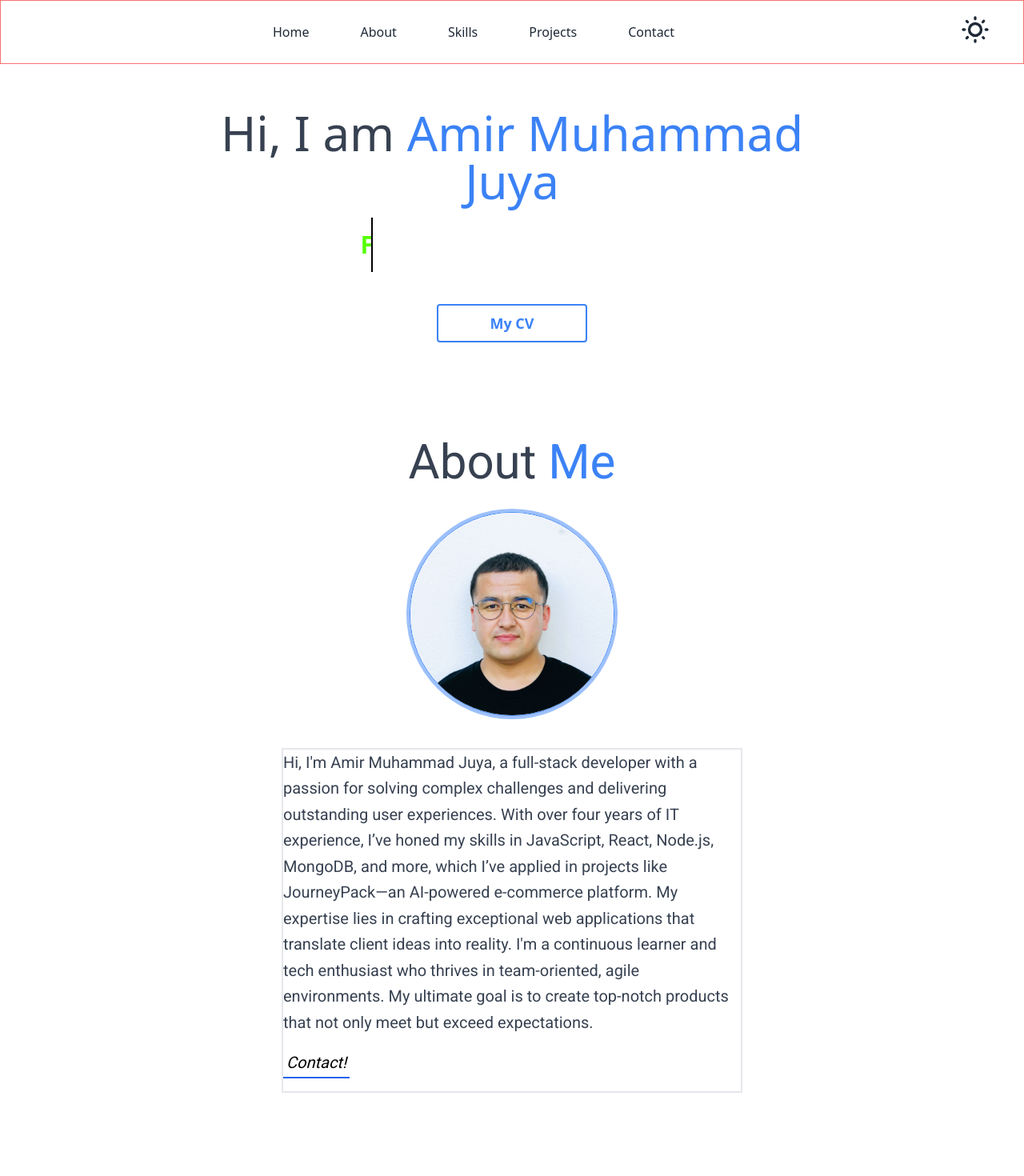
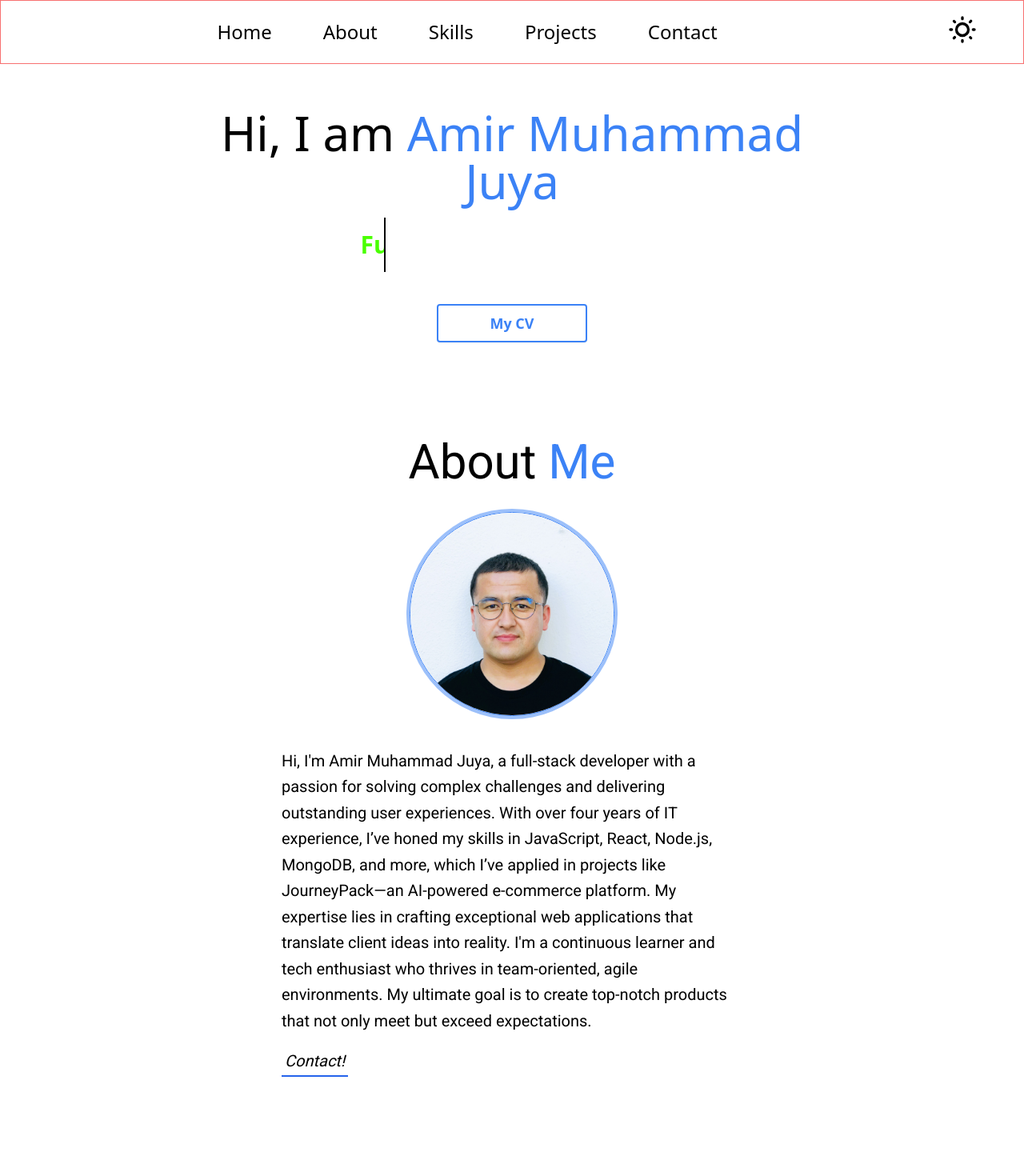
Before and after one commit to juyaamir/portfolio, a React (Vite) app: page / in a window 1280 px wide. Shown: the top 1470 px of the page at 80% size. Built offline with nearby package versions, Linux system fonts and the light colour scheme.

Commit message:
Theme toggle is added

```diff
--- a/src/App.jsx
+++ b/src/App.jsx
@@ -1,10 +1,12 @@
-import React from 'react'
-import MainLayout from './components/layout/MainLayout'
-
+import React from 'react';
+import MainLayout from './components/layout/MainLayout';
+import { ThemeProvider } from './components/common/ThemeContext';
 const App = () => {
   return (
-      <MainLayout />
-  )
-}
+    <ThemeProvider>
+        <MainLayout />
+    </ThemeProvider>
+  );
+};
 
-export default App
+export default App;
--- a/src/components/common/Footer.jsx
+++ b/src/components/common/Footer.jsx
@@ -16,7 +16,7 @@ const Footer = () => {
     };
   }, [])
   return (
-    <footer className='text-center p-10 text-gray-600 text-xl mt-8 foot-display'>
+    <footer className='text-center p-10 text-gray-500 text-xl mt-8 foot-display'>
 
         <p>&copy; 2024 | Designed & Coded with <FaHeart className='text-red-600 text-2xl inline'/> by <Link to="https://www.linkedin.com/in/amj2/" target="_blank" rel="noreferrer" className='hover:underline'>Amir Muhammad Juya</Link>
         </p>
--- a/src/components/common/Navbar.jsx
+++ b/src/components/common/Navbar.jsx
@@ -1,23 +1,35 @@
+import React, { useContext } from 'react';
+import { HashLink as Link } from 'react-router-hash-link';
+import ThemeIcon from './ThemeIcon';
+import styled, { ThemeProvider as StyledThemeProvider } from 'styled-components';
+import { ThemeContext } from './ThemeContext';
 
-import { HashLink as Link } from 'react-router-hash-link'
-import ThemeController from './ThemeController'
+const NavStyle = styled.nav`
+  background-color: ${props => props.theme.body};
+  color: ${props => props.theme.text};
+`;
 
 const Navbar = () => {
+  const { theme, toggleTheme } = useContext(ThemeContext);
 
   return (
-    <nav>
+    <StyledThemeProvider theme={theme}>
+      <NavStyle>
         <ul className='flex flex-row flex-wrap items-center gap-8 border border-red-400 p-4'>
-        <div className='flex flex-row  flex-wrap justify-center flex-grow gap-16'>
+          <div className='flex flex-row flex-wrap justify-center flex-grow gap-16 lg:text-2xl md:text-xl'>
             <li><Link smooth to='#home'>Home</Link></li>
             <li><Link smooth to='#about'>About</Link></li>
             <li><Link smooth to='#skills'>Skills</Link></li>
             <li><Link smooth to='#projects'>Projects</Link></li>
             <li><Link smooth to='#contact'>Contact</Link></li>
           </div>
-        <li className='mr-6'><ThemeController /></li>
+          <li className='mx-auto lg:mr-10 md:mr-4'>
+            <ThemeIcon toggleTheme={toggleTheme} />
+          </li>
         </ul>
-    </nav>
-  )
-}
+      </NavStyle>
+    </StyledThemeProvider>
+  );
+};
 
-export default Navbar
+export default Navbar;
--- /dev/null
+++ b/src/components/common/Skeletons.jsx
@@ -0,0 +1,14 @@
+import React from 'react'
+
+const Skeletons = () => {
+  return (
+    <div className="flex w-52 flex-col gap-4">
+        <div className="skeleton h-32 w-full"></div>
+        <div className="skeleton h-4 w-full"></div>
+        <div className="skeleton h-4 w-full"></div>
+        <div className="skeleton h-4 w-full"></div>
+</div>
+  )
+}
+
+export default Skeletons
--- /dev/null
+++ b/src/components/common/ThemeContext.jsx
@@ -0,0 +1,27 @@
+import React, { createContext, useState } from 'react';
+
+const light = {
+  body: '#fff',
+  text: '#000'
+};
+
+const dark = {
+  body: '#000',
+  text: '#fff'
+};
+
+export const ThemeContext = createContext();
+
+export const ThemeProvider = ({ children }) => {
+  const [theme, setTheme] = useState(light);
+
+  const toggleTheme = () => {
+    setTheme(theme === light ? dark : light);
+  };
+
+  return (
+    <ThemeContext.Provider value={{ theme, toggleTheme }}>
+      {children}
+    </ThemeContext.Provider>
+  );
+};
--- a/src/components/common/ThemeController.jsx
+++ /dev/null
@@ -1,31 +0,0 @@
-import React from 'react'
-
-const ThemeController = () => {
-  return (
-    <div>
-    <label className="swap swap-rotate">
-    {/* this hidden checkbox controls the state */}
-    <input type="checkbox" className="theme-controller" value="synthwave" />
-
-    {/* sun icon */}
-    <svg
-      className="swap-off h-10 w-10 fill-current"
-      xmlns="http://www.w3.org/2000/svg"
-      viewBox="0 0 24 24">
-      <path
-        d="M5.64,17l-.71.71a1,1,0,0,0,0,1.41,1,1,0,0,0,1.41,0l.71-.71A1,1,0,0,0,5.64,17ZM5,12a1,1,0,0,0-1-1H3a1,1,0,0,0,0,2H4A1,1,0,0,0,5,12Zm7-7a1,1,0,0,0,1-1V3a1,1,0,0,0-2,0V4A1,1,0,0,0,12,5ZM5.64,7.05a1,1,0,0,0,.7.29,1,1,0,0,0,.71-.29,1,1,0,0,0,0-1.41l-.71-.71A1,1,0,0,0,4.93,6.34Zm12,.29a1,1,0,0,0,.7-.29l.71-.71a1,1,0,1,0-1.41-1.41L17,5.64a1,1,0,0,0,0,1.41A1,1,0,0,0,17.66,7.34ZM21,11H20a1,1,0,0,0,0,2h1a1,1,0,0,0,0-2Zm-9,8a1,1,0,0,0-1,1v1a1,1,0,0,0,2,0V20A1,1,0,0,0,12,19ZM18.36,17A1,1,0,0,0,17,18.36l.71.71a1,1,0,0,0,1.41,0,1,1,0,0,0,0-1.41ZM12,6.5A5.5,5.5,0,1,0,17.5,12,5.51,5.51,0,0,0,12,6.5Zm0,9A3.5,3.5,0,1,1,15.5,12,3.5,3.5,0,0,1,12,15.5Z" />
-    </svg>
-
-    {/* moon icon */}
-    <svg
-      className="swap-on h-10 w-10 fill-current"
-      xmlns="http://www.w3.org/2000/svg"
-      viewBox="0 0 24 24">
-      <path
-        d="M21.64,13a1,1,0,0,0-1.05-.14,8.05,8.05,0,0,1-3.37.73A8.15,8.15,0,0,1,9.08,5.49a8.59,8.59,0,0,1,.25-2A1,1,0,0,0,8,2.36,10.14,10.14,0,1,0,22,14.05,1,1,0,0,0,21.64,13Zm-9.5,6.69A8.14,8.14,0,0,1,7.08,5.22v.27A10.15,10.15,0,0,0,17.22,15.63a9.79,9.79,0,0,0,2.1-.22A8.11,8.11,0,0,1,12.14,19.73Z" />
-    </svg>
-  </label></div>
-  )
-}
-
-export default ThemeController
--- /dev/null
+++ b/src/components/common/ThemeIcon.jsx
@@ -0,0 +1,36 @@
+import React from 'react';
+
+const ThemeIcon = ({ toggleTheme }) => {
+  return (
+    <div>
+      <label className="swap swap-rotate">
+        {/* this hidden checkbox controls the state */}
+        <input
+          type="checkbox"
+          className="theme-controller"
+          onChange={toggleTheme}
+        />
+
+        {/* sun icon */}
+        <svg
+          className="swap-off h-10 w-10 fill-current"
+          xmlns="http://www.w3.org/2000/svg"
+          viewBox="0 0 24 24">
+          <path
+            d="M5.64,17l-.71.71a1,1,0,0,0,0,1.41,1,1,0,0,0,1.41,0l.71-.71A1,1,0,0,0,5.64,17ZM5,12a1,1,0,0,0-1-1H3a1,1,0,0,0,0,2H4A1,1,0,0,0,5,12Zm7-7a1,1,0,0,0,1-1V3a1,1,0,0,0-2,0V4A1,1,0,0,0,12,5ZM5.64,7.05a1,1,0,0,0,.7.29,1,1,0,0,0,.71-.29,1,1,0,0,0,0-1.41l-.71-.71A1,1,0,0,0,4.93,6.34Zm12,.29a1,1,0,0,0,.7-.29l.71-.71a1,1,0,1,0-1.41-1.41L17,5.64a1,1,0,0,0,0,1.41A1,1,0,0,0,17.66,7.34ZM21,11H20a1,1,0,0,0,0,2h1a1,1,0,0,0,0-2Zm-9,8a1,1,0,0,0-1,1v1a1,1,0,0,0,2,0V20A1,1,0,0,0,12,19ZM18.36,17A1,1,0,0,0,17,18.36l.71.71a1,1,0,0,0,1.41,0,1,1,0,0,0,0-1.41ZM12,6.5A5.5,5.5,0,1,0,17.5,12,5.51,5.51,0,0,0,12,6.5Zm0,9A3.5,3.5,0,1,1,15.5,12,3.5,3.5,0,0,1,12,15.5Z" />
+        </svg>
+
+        {/* moon icon */}
+        <svg
+          className="swap-on h-10 w-10 fill-current"
+          xmlns="http://www.w3.org/2000/svg"
+          viewBox="0 0 24 24">
+          <path
+            d="M21.64,13a1,1,0,0,0-1.05-.14,8.05,8.05,0,0,1-3.37.73A8.15,8.15,0,0,1,9.08,5.49a8.59,8.59,0,0,1,.25-2A1,1,0,0,0,8,2.36,10.14,10.14,0,1,0,22,14.05,1,1,0,0,0,21.64,13Zm-9.5,6.69A8.14,8.14,0,0,1,7.08,5.22v.27A10.15,10.15,0,0,0,17.22,15.63a9.79,9.79,0,0,0,2.1-.22A8.11,8.11,0,0,1,12.14,19.73Z" />
+        </svg>
+      </label>
+    </div>
+  );
+};
+
+export default ThemeIcon;
--- a/src/components/layout/MainLayout.jsx
+++ b/src/components/layout/MainLayout.jsx
@@ -1,4 +1,4 @@
-import React from 'react'
+import React, { useContext } from 'react'
 import Navbar from '../common/Navbar'
 import Footer from '../common/Footer'
 import Home from '../sections/Home'
@@ -6,8 +6,17 @@ import Skills from '../sections/Skills'
 import Projects from '../sections/Projects'
 import About from '../sections/About'
 import Contact from '../sections/Contact'
+import styled, {ThemeProvider as StyledThemeProvider} from 'styled-components'
+import {ThemeContext} from '../common/ThemeContext'
+const Container = styled.div`
+  background-color: ${props => props.theme.body};
+  color: ${props => props.theme.text};
+  `
 const MainLayout = () => {
+  const {theme} = useContext(ThemeContext);
   return (
+    <StyledThemeProvider theme={theme}>
+    <Container>
     <div className='flex flex-col min-h-screen relative'>
       <Navbar />
       <main className='flex flex-col gap-14 w-full md:w-2/3 m-auto'>
@@ -19,6 +28,10 @@ const MainLayout = () => {
       </main>
       <Footer />
     </div>
+    </Container>
+    </StyledThemeProvider>
+
+
   )
 }
 
--- a/src/components/sections/About.jsx
+++ b/src/components/sections/About.jsx
@@ -5,7 +5,7 @@ import { HashLink as Link } from "react-router-hash-link"
 
 const About = () => {
   return (
-    <section id='about' className='text-center text-gray-700 font-roboto p-8'>
+    <section id='about' className='text-center  font-roboto p-8'>
       <h1 className="lg:text-6xl md:text-4xl text-2xl mb-8">
         About <span className="text-blue-500">Me</span>
       </h1>
@@ -13,10 +13,10 @@ const About = () => {
         <figure>
           <img src={pic} alt="My Picture" className="w-64 border rounded-full border-blue-500 ring-4 ring-inherit" />
         </figure>
-        <p className="text-start text-xl max-w-xl leading-relaxed border-2">
+        <p className="text-start text-xl max-w-xl leading-relaxed ">
           Hi, I'm Amir Muhammad Juya, a full-stack developer with a passion for solving complex challenges and delivering outstanding user experiences. With over four years of IT experience, I’ve honed my skills in JavaScript, React, Node.js, MongoDB, and more, which I’ve applied in projects like JourneyPack—an AI-powered e-commerce platform. My expertise lies in crafting exceptional web applications that translate client ideas into reality.
           I'm a continuous learner and tech enthusiast who thrives in team-oriented, agile environments. My ultimate goal is to create top-notch products that not only meet but exceed expectations.
-          <span className="block text-xl font-medium border-b-2 p-1 my-4 border-blue-600 hover:bg-blue-600 hover:text-white w-fit italic text-black">
+          <span className="block text-xl font-medium border-b-2 p-1 my-4 border-blue-600 hover:bg-blue-600 hover:text-white w-fit italic ">
             <Link smooth to='#contact'>Contact!</Link>
           </span>
         </p>
--- a/src/components/sections/Contact.jsx
+++ b/src/components/sections/Contact.jsx
@@ -1,6 +1,17 @@
 import { SiLinkedin, SiGithub, SiGmail } from 'react-icons/si'
 import { useState } from 'react'
 import { Link } from 'react-router-dom'
+import { useContext } from 'react'
+import styled, {ThemeProvider as StyledThemeProvider} from 'styled-components'
+
+const Container = styled.div`
+  background-color: ${props => props.theme.body};
+  color: ${props => props.theme.text};
+  padding: 2rem;
+  border-radius: 1rem;
+  box-shadow: 0 0 10px rgba(0, 0, 0, 0.1);
+  `
+
 
 const Contact = () => {
   const [feedback, setFeedback] = useState(false);
@@ -42,7 +53,7 @@ const Contact = () => {
   I’d love to connect!
 </p>
           <div className="flex justify-center gap-10 flex-wrap">
-          <form className=" max-w-96  flex flex-col gap-6 w-full md:w-2/5" onSubmit={handleSubmit}>
+          <form className=" max-w-96 text-black flex flex-col gap-6 w-full md:w-2/5" onSubmit={handleSubmit}>
             <div>
               <input type="text" value={formData.name} placeholder="Name" name='name' className="border-2 border-blue-500 p-3 rounded-lg w-full " required
               onChange={handleChange}/>
@@ -85,7 +96,7 @@ const Contact = () => {
         ): (
             <div
             className='absolute top-0 left-0 h-full w-full bg-black bg-opacity-60 flex justify-center items-center '>
-            <div className='bg-white p-8 rounded-md shadow-md'>
+            <div className='bg-white p-8 rounded-md shadow-md text-black'>
               <h1 className='text-2xl font-bold text-center'>Thank you for reaching out to me!</h1>
               <p className='text-center'>I will get back to you as soon as possible.</p>
               <button onClick={() => setFeedback(false)} className='w-full mt-4 bg-blue-500 p-2 text-white rounded-md hover:bg-blue-700'>Close</button>
--- a/src/components/sections/Home.jsx
+++ b/src/components/sections/Home.jsx
@@ -2,7 +2,7 @@ import { Link } from "react-router-dom"
 
 const Home = () => {
   return (
-    <section id='home' className='text-center text-gray-700 mt-6 p-2 md:p-4  lg:p-8'>
+    <section id='home' className='text-center mt-6 p-2 md:p-4  lg:p-8'>
 
       <h1 className="lg:text-6xl md:text-4xl text-2xl mb-4">
         Hi, I am
```
Also changed, not shown: src/components/sections/Projects.jsx (+16 -3 lines). Lines whose indentation alone changed are shown as unchanged.
